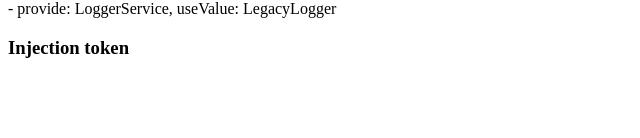
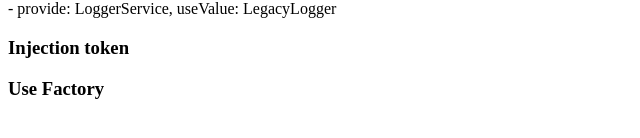
Before and after one commit to khangtrannn/angular-dependency-injection, an Angular app: page / in a window 1280 px wide. Shown: the part 322-460 px from the top of the page, without its empty margins (0-640 px from the left). Built offline with nearby package versions, Linux system fonts and the light colour scheme.

Commit message:
useFactory

```diff
--- a/src/app/app.component.html
+++ b/src/app/app.component.html
@@ -10,3 +10,4 @@
 <app-use-existing></app-use-existing>
 <app-use-value></app-use-value>
 <app-injection-token></app-injection-token>
+<app-use-factory></app-use-factory>
--- a/src/app/config.token.ts
+++ b/src/app/config.token.ts
@@ -2,6 +2,7 @@ import { InjectionToken } from '@angular/core';
 
 export interface AppConfig {
   globalValue: string;
+  experimentalEnabled: boolean;
 }
 
 /**
@@ -22,5 +23,6 @@ export const APP_CONFIG = new InjectionToken<AppConfig>('app.config', {
   providedIn: 'root',
   factory: () => ({
     globalValue: 'some global value',
+    experimentalEnabled: true,
   }),
 });
--- a/src/app/dependency-providers/dependency-providers.module.ts
+++ b/src/app/dependency-providers/dependency-providers.module.ts
@@ -3,6 +3,7 @@ import { NgModule } from '@angular/core';
 import { InjectionTokenComponent } from './injection-token.component';
 import { UseClassComponent } from './use-class.component';
 import { UseExistingComponent } from './use-existing.component';
+import { UseFactoryComponent } from './use-factory.component';
 import { UseValueComponent } from './use-value.component';
 
 const declarations = [
@@ -10,6 +11,7 @@ const declarations = [
   UseExistingComponent,
   UseValueComponent,
   InjectionTokenComponent,
+  UseFactoryComponent,
 ];
 
 @NgModule({
--- /dev/null
+++ b/src/app/dependency-providers/use-factory.component.ts
@@ -0,0 +1,35 @@
+import { Component } from '@angular/core';
+import { APP_CONFIG, AppConfig } from '../config.token';
+import { ExperimentalLoggerService } from '../experimental-logger.service';
+import { LoggerService } from '../logger.service';
+
+@Component({
+  selector: 'app-use-factory',
+  template: ` <h3>Use Factory</h3> `,
+  styleUrls: [],
+  providers: [
+    {
+      provide: LoggerService,
+      /**
+       * If we use useValue here instead of useFactory, instead of instance of the service we get just a
+       * function as it is (function declaration) while useFactory calls this function and uses their return (real object)
+       * as a value for the token.
+       * So we can say that use value has a static nature when use factory has dynamic one
+       */
+      useFactory: (config: AppConfig) => {
+        return config.experimentalEnabled
+          ? new ExperimentalLoggerService()
+          : new LoggerService();
+      },
+      deps: [APP_CONFIG],
+    },
+  ],
+})
+export class UseFactoryComponent {
+  constructor(private logger: LoggerService) {
+    console.log('What is logger', logger);
+
+    this.logger.prefix = 'Use Factory Component';
+    this.logger.log('UseFactoryComponent init...');
+  }
+}
```
Also changed, not shown: 1 other file (tests, documents, lock files or other folders).
